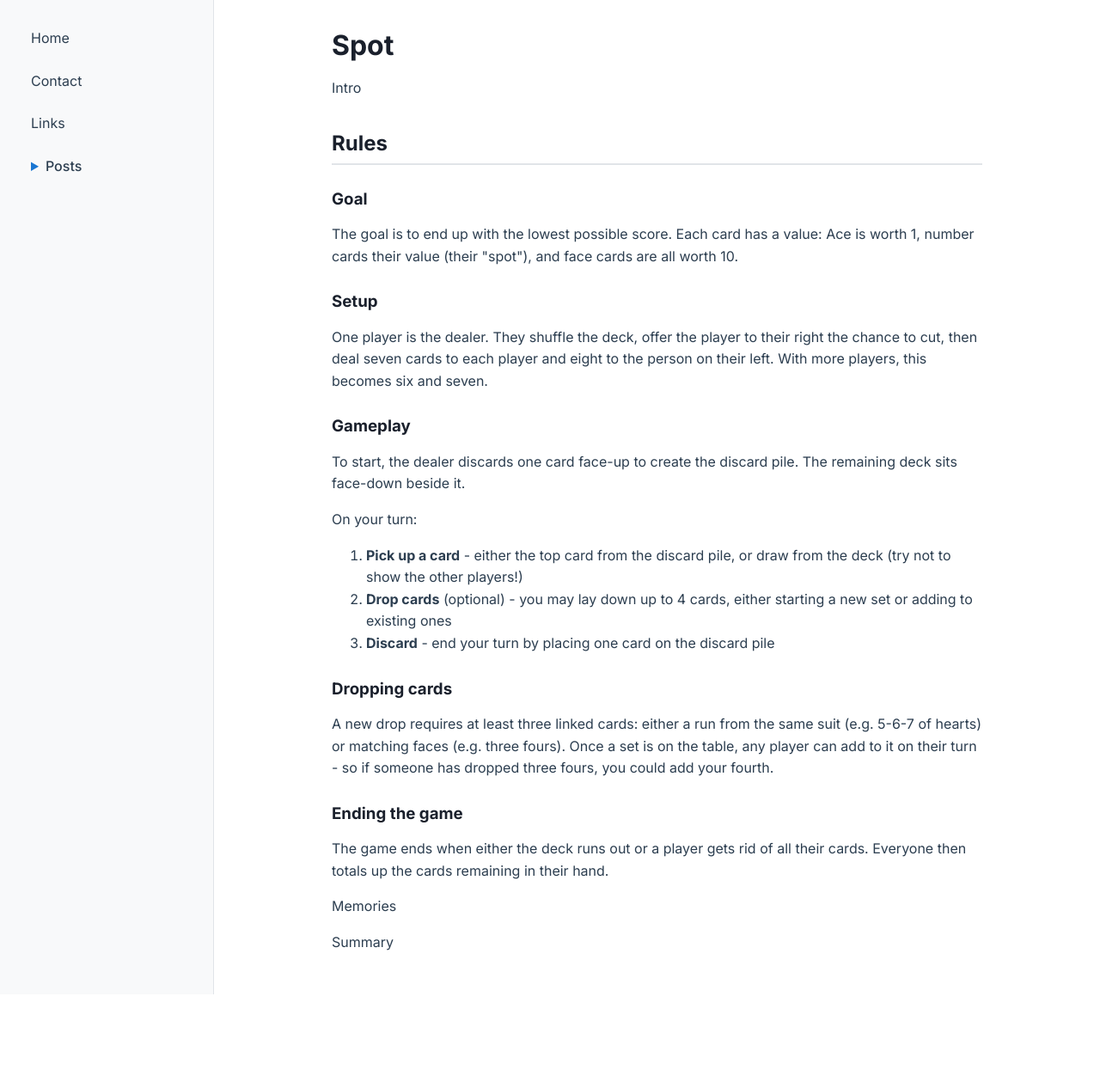
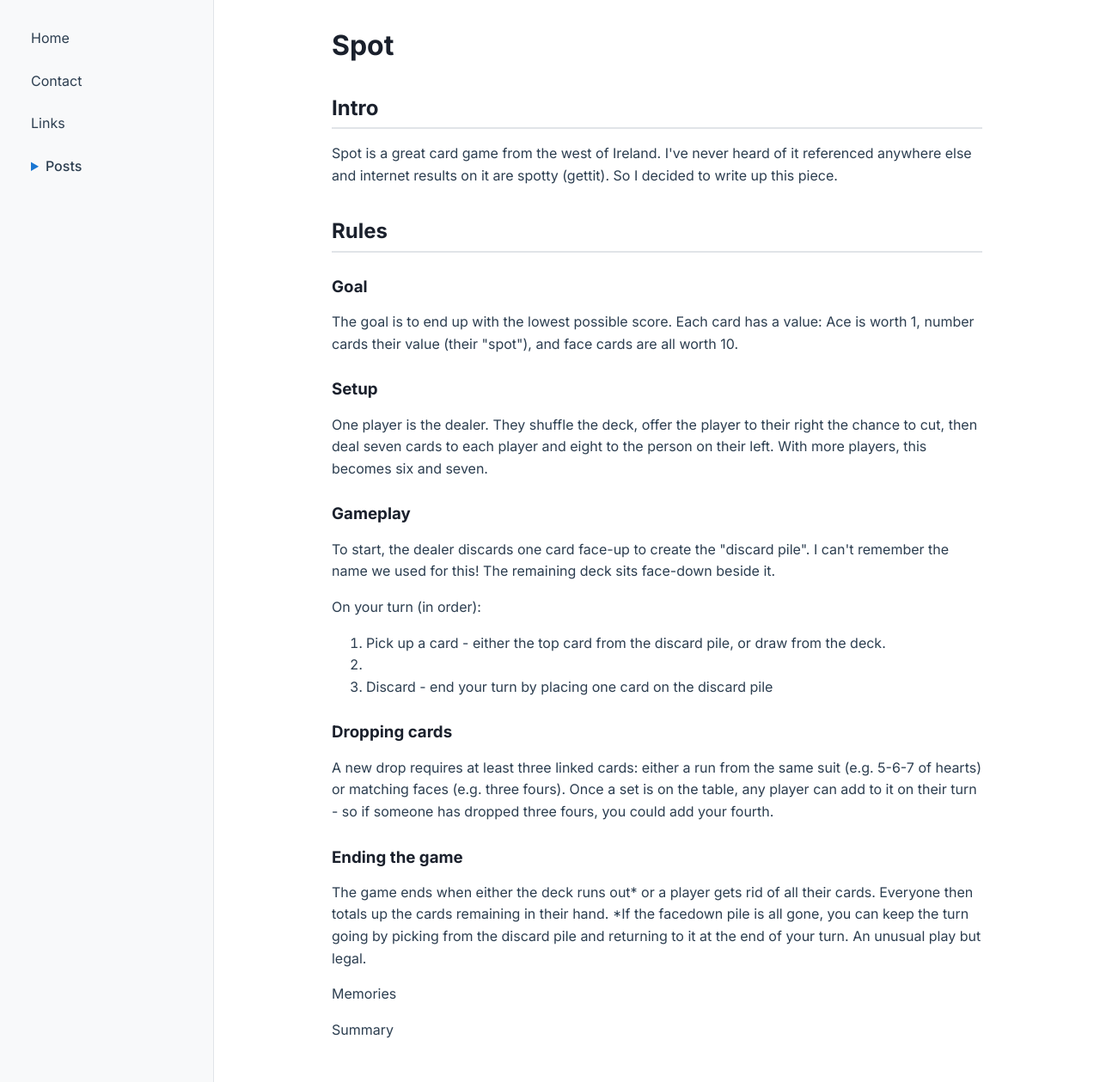
Before and after one commit to liamtreacy/liamtreacy.github.io, a Jekyll site: the page built from posts/spot.html, in a window 1280 px wide. Shown: the whole page at 86% size. Built offline with Jekyll 4.4.1, drawn with Linux system fonts in a browser that asks for light colours; before the commit the page ends 1157 px from its top, so only the background shows below that.

```diff
--- a/posts/spot.html
+++ b/posts/spot.html
@@ -5,7 +5,8 @@ title: The card game Spot
 
 <h1>Spot</h1>
 
-<p>Intro</p>
+<h2>Intro</h2>
+<p>Spot is a great card game from the west of Ireland. I've never heard of it referenced anywhere else and internet results on it are spotty (gettit). So I decided to write up this piece.</p>
 
 <h2>Rules</h2>
 
@@ -16,20 +17,23 @@ title: The card game Spot
 <p>One player is the dealer. They shuffle the deck, offer the player to their right the chance to cut, then deal seven cards to each player and eight to the person on their left. With more players, this becomes six and seven.</p>
 
 <h3>Gameplay</h3>
-<p>To start, the dealer discards one card face-up to create the discard pile. The remaining deck sits face-down beside it.</p>
+<p>To start, the dealer discards one card face-up to create the "discard pile". I can't remember the name we used for this! The remaining deck sits face-down beside it.</p>
 
-<p>On your turn:</p>
+<p>On your turn (in order):</p>
 <ol>
-  <li><strong>Pick up a card</strong> - either the top card from the discard pile, or draw from the deck (try not to show the other players!)</li>
-  <li><strong>Drop cards</strong> (optional) - you may lay down up to 4 cards, either starting a new set or adding to existing ones</li>
-  <li><strong>Discard</strong> - end your turn by placing one card on the discard pile</li>
+  <li>Pick up a card - either the top card from the discard pile, or draw from the deck.</li>
+  <li><Drop cards (optional) - you may lay down up to 4 cards, either starting a new set or adding to existing ones</li>
+  <li>Discard - end your turn by placing one card on the discard pile</li>
 </ol>
 
 <h3>Dropping cards</h3>
 <p>A new drop requires at least three linked cards: either a run from the same suit (e.g. 5-6-7 of hearts) or matching faces (e.g. three fours). Once a set is on the table, any player can add to it on their turn - so if someone has dropped three fours, you could add your fourth.</p>
 
 <h3>Ending the game</h3>
-<p>The game ends when either the deck runs out or a player gets rid of all their cards. Everyone then totals up the cards remaining in their hand.</p>
+<p>The game ends when either the deck runs out* or a player gets rid of all their cards. Everyone then totals up the cards remaining in their hand.
+
+*If the facedown pile is all gone, you can keep the turn going by picking from the discard pile and returning to it at the end of your turn. An unusual play but legal.
+</p>
 
 <p>Memories</p>
 
```
